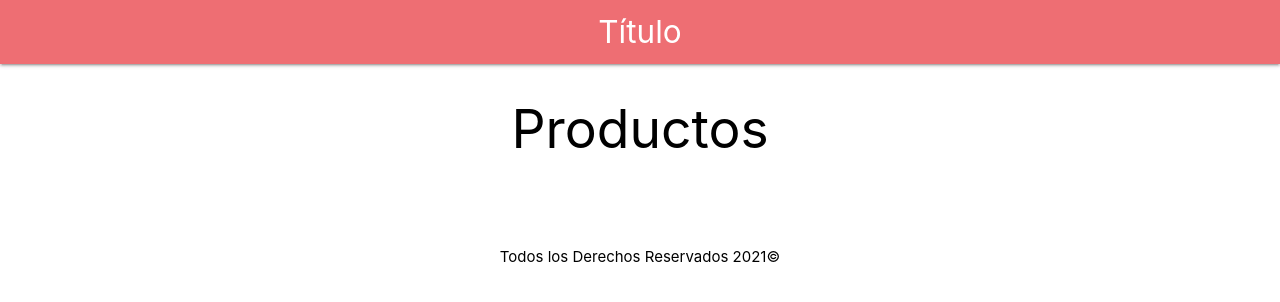
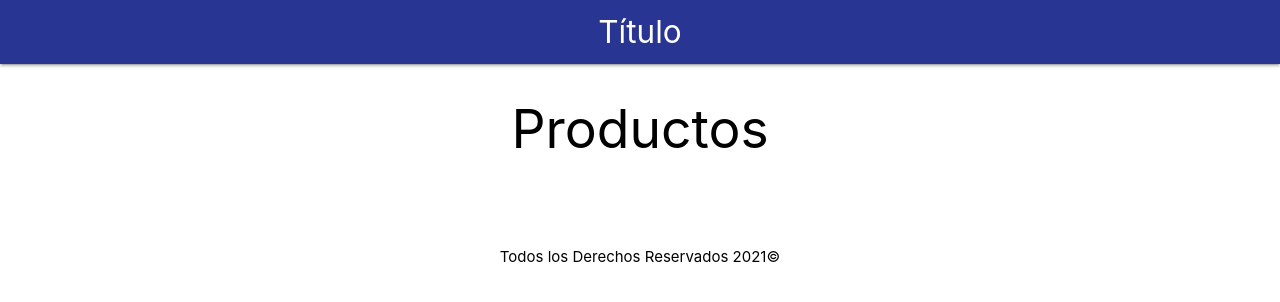
Before and after one commit to Pekiian/TP-Final-Avanzado---Web-de-Productos, a PHP site: page / in a window 1280 px wide. Shown: the top 302 px of the page. Run offline with PHP 8.4, Linux system fonts and the light colour scheme; data that the repository does not hold is empty.

```diff
--- a/includes/templates/header.php
+++ b/includes/templates/header.php
@@ -15,6 +15,6 @@
 </head>
 <body>
 <nav>
-    <div class="nav-wrapper">
+    <div class="nav-wrapper indigo darken-3">
       <a href="index.php" class="brand-logo center">Título</a>
     </div>
--- a/index.php
+++ b/index.php
@@ -22,7 +22,7 @@
                     <p class="descripcion"><?php echo $producto['descripcion_corta'] ?></p>
                     </div>
                     <div class="card-action">
-                    <a href="producto.php?id=<?php echo $producto['id'] ?>">This is a link</a>
+                    <a href="producto.php?id=<?php echo $producto['id'] ?>">Ver Producto</a>
                     </div>
                 </div>
                 </div>
```
Also changed, not shown: js/app.js (deleted, +0 -31 lines).
